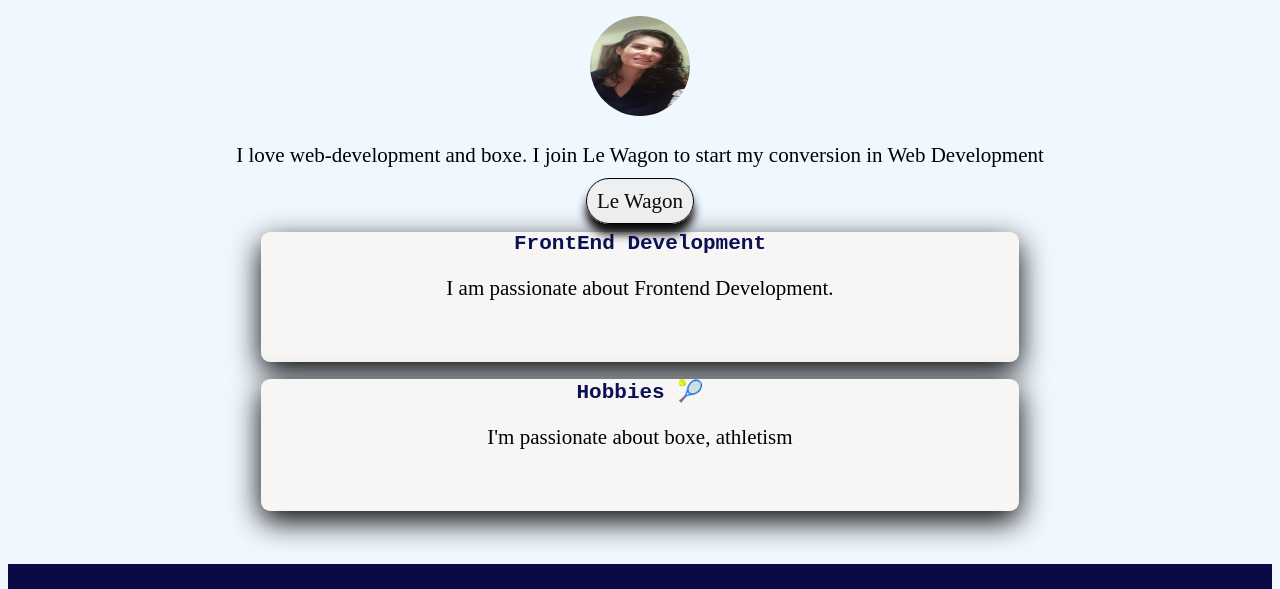
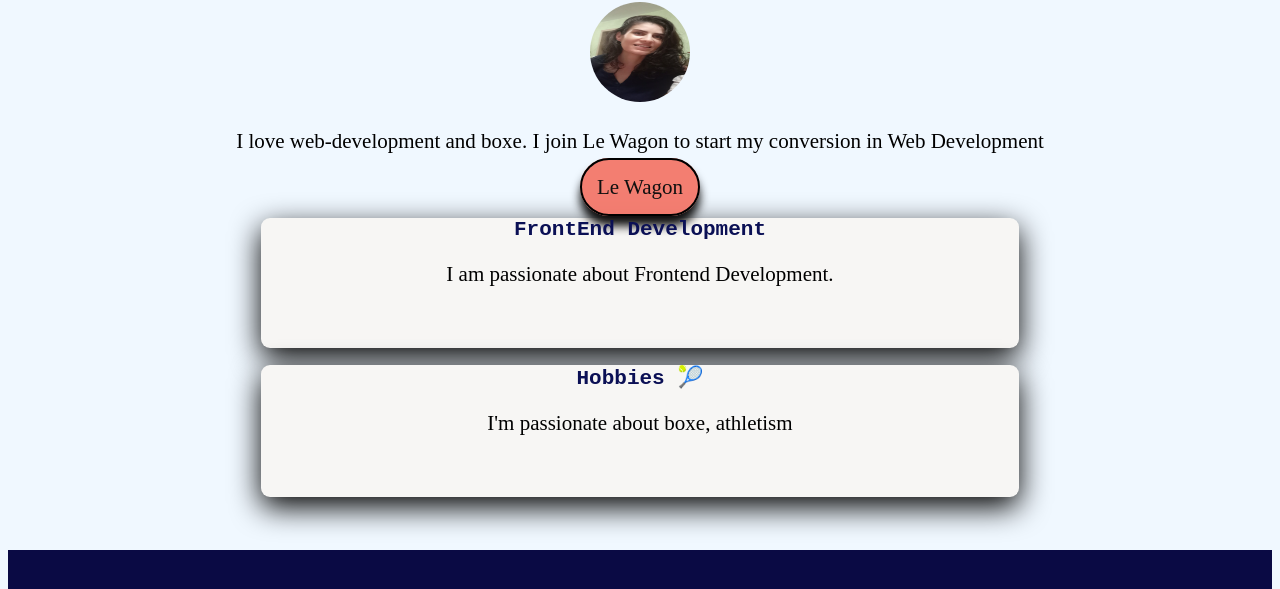
Before and after one commit to clemence2/profile, a plain HTML site: page index.html in a window 1280 px wide. Shown: the part 88-677 px from the top of the page. Drawn offline with Linux system fonts and the light colour scheme.

Commit message:
modif btn_blue

```diff
--- a/style.css
+++ b/style.css
@@ -12,11 +12,8 @@ body{
 
 div{
   text-align: center;
-
 }
 
-
-}
 
 h1{
   color:rgb(21, 6, 153);
@@ -27,18 +24,18 @@ h1{
 
 .btn-blue{
   box-shadow: 0px 10px 10px;
-  background-color: rgba(238, 238, 241, 0.938);
-  color:rgb(10, 10, 10);
+  background-color: rgba(244, 118, 104, 0.938);
+  color:rgb(16, 16, 16);
   border-radius: 30px;
-  padding: 10px;
+  padding: 15px;
   text-decoration: none;
-  border: 1px solid black;
+  border: 2px solid black;
 
 }
 
 .btn-blue:hover{
   color: 0.3;
-  background-color: rgb(67, 47, 160);
+  background-color: rgb(221, 19, 9);
   border: 1px solid black;
 
 
@@ -59,13 +56,13 @@ h2{
 }
 
 .card-beige{
-  margin: auto;
   width: 60%;
   text-align: center;
   padding-bottom: 40px;
   background-color: rgb(247, 246, 244);
   border-radius: 9px;
   box-shadow: 0px 10px 30px;
+  margin: auto;
 
 
 }
```
